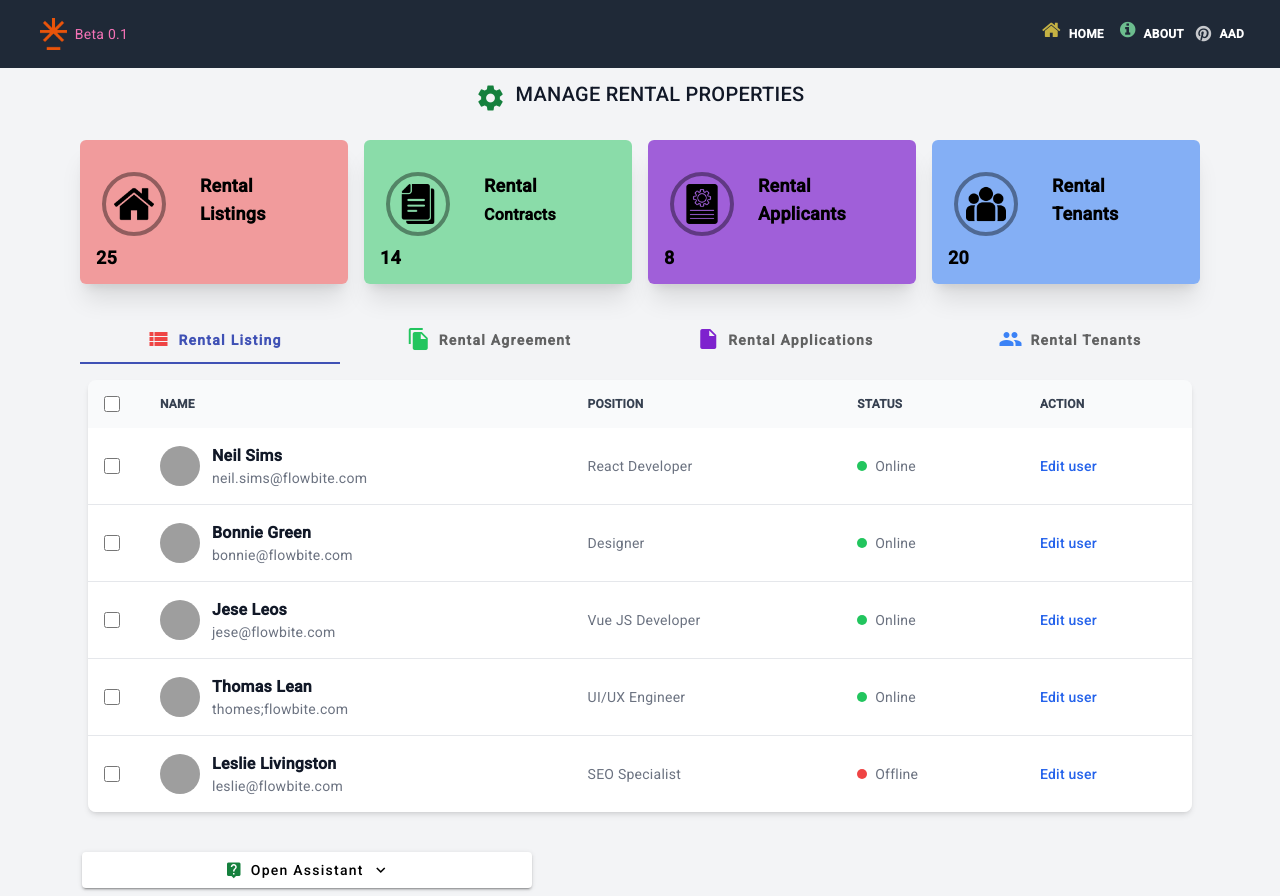
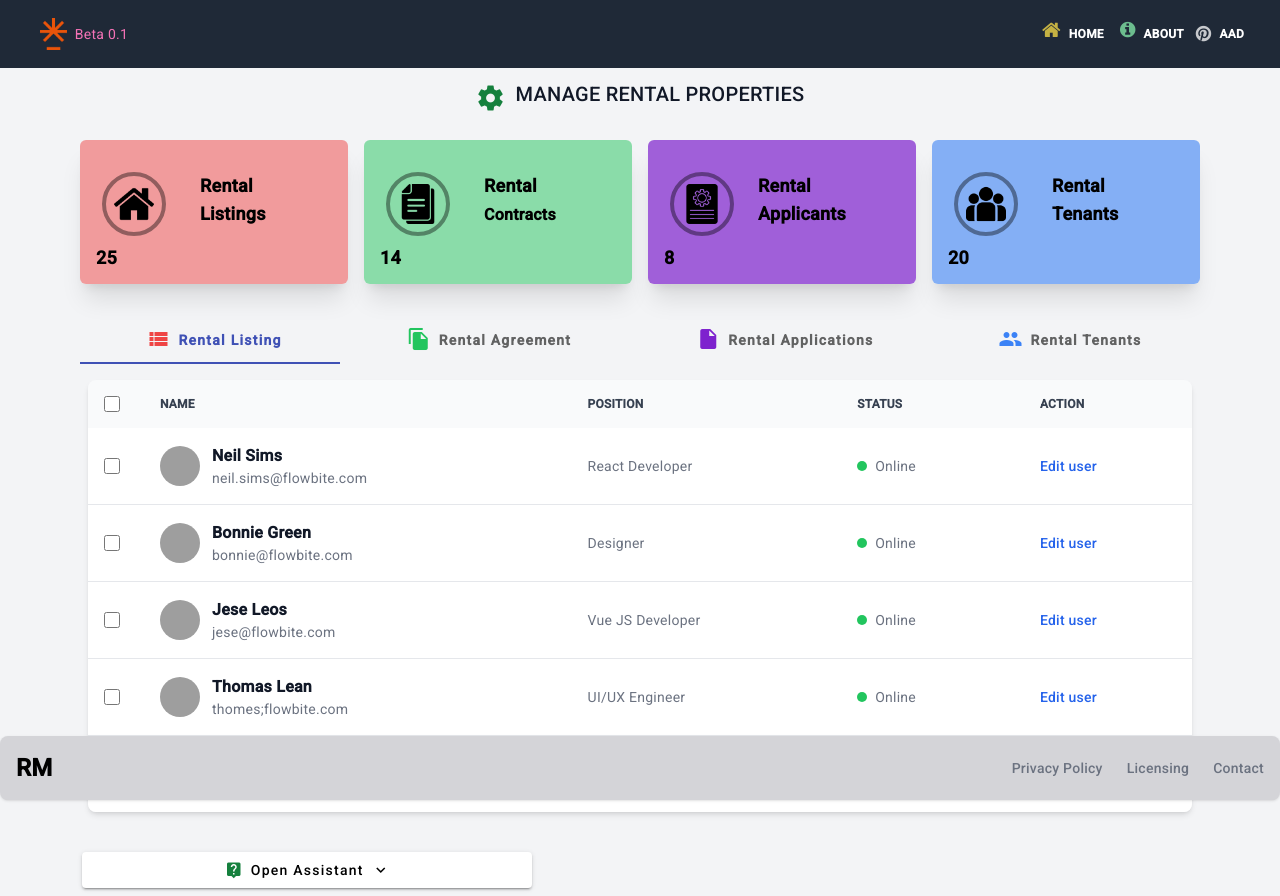
Before and after one commit to bob1457/rentalmaster, an Angular app: page /manage in a window 1280 px wide. Built offline with nearby package versions, Linux system fonts and the light colour scheme; grey boxes are pictures that could not be loaded.

Commit message:
Fixed sticky footer

```diff
--- a/src/app/assistant/assistant.component.html
+++ b/src/app/assistant/assistant.component.html
@@ -1,5 +1,5 @@
 <!-- <p>assistant works!</p>-->
-<section  class="container w-full lg:w-[90%] mx-auto">
+<div  class="container w-full lg:w-[90%] mx-auto relative">
 
     <div class="p-2 mb-4 ml-[10px]">
         <button class="w-[98%] md:w-[40%]"  mat-raised-button (click) ="assitOpenClose()" >
@@ -19,15 +19,6 @@
 
     </div>
     <div *ngIf="openAssistant" class="p-2 ml-4 mb-8 -mt-4">
-        <!-- <div class="flex justify-start space-x-2">
-            <div class="flex items-start mt-4 p-2 ml-[10px]">
-                <mat-icon class="text-green-700 text-3xl">settings</mat-icon>
-                <label for="countries" class="block text-lg sm:text-xl font-semi-bold text-gray-900 dark:text-white font-medium uppercase mb-4">Resource Center</label>
-            </div>
-            <div class=" mt-4 p-2">
-                Description
-            </div>
-        </div> -->
 
         <hr class=" p-2 ml-[10px] ">
         <div class="-ml-[10px] mr-[10px]">
@@ -48,4 +39,4 @@
         </div>
     </div>
 
-</section>
+</div>
--- a/src/app/manage/home/home.component.html
+++ b/src/app/manage/home/home.component.html
@@ -274,7 +274,7 @@
     </section>
     <app-assistant></app-assistant>
 
-<!-- <footer class="bg-zinc-300 rounded-lg shadow dark:bg-gray-900 fixed inset-x-0 bottom-0 w-full">
+<footer class="bg-zinc-300 rounded-lg shadow dark:bg-gray-900 fixed inset-x-0 bottom-0 w-full z-50">
     <div class="w-full max-w-screen-xl mx-auto p-4">
         <div class="flex items-center justify-between">
             <a href="https://flowbite.com/" class="flex items-center mb-4 sm:mb-0 space-x-3 rtl:space-x-reverse">
@@ -295,7 +295,7 @@
             </ul>
         </div>
     </div>
-</footer> -->
+</footer>
 </div>
 
 
```
